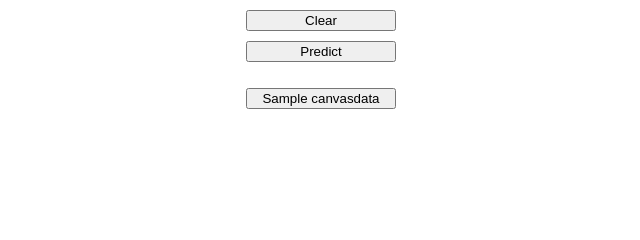
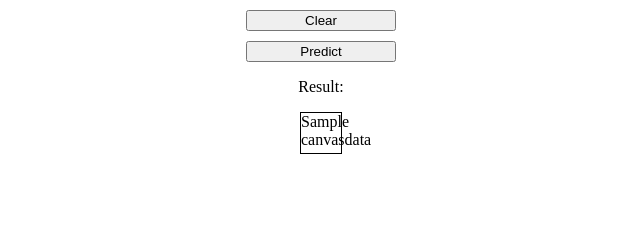
Before and after one commit to GarryNeKasparov/Digit-Recognizer, a Django app: template paintApp/paint/templates/index.html in a window 1280 px wide. Shown: the part 377-617 px from the top of the page, without its empty margins (319-959 px from the left). Run offline with Django 3.2, Linux system fonts and the light colour scheme; the template is opened without the code that fills it: most values are stand-ins (such as "Sample title", 1, 10 or a date in 2020); some libraries are stand-ins or nearby versions.

Commit message:
my commit

```diff
--- a/paintApp/paint/static/css/style.css
+++ b/paintApp/paint/static/css/style.css
@@ -25,3 +25,13 @@
     margin: auto;
     margin-top: 10px;
 }
+
+.result {
+    vertical-align: middle;
+    border: solid 1px black;
+    height: 40px;
+    width: 40px;
+    margin: auto;
+    margin-top: 10px;
+
+}
--- a/paintApp/paint/templates/index.html
+++ b/paintApp/paint/templates/index.html
@@ -2,12 +2,6 @@
 <html>
 <head>
   <script src="https://yastatic.net/jquery/3.3.1/jquery.min.js"></script>
-  <script>
-    function c() {
-      var status = document.getElementById("status");
-      status.innerHTML = "Draw a digit";
-    }
-  </script>
   {% load static %}
   <link rel="stylesheet" href="{% static 'css/style.css' %}">
   <title>
@@ -28,8 +22,8 @@
       <input type="button" id="predict" value="Predict">
       <input type="hidden" name="data" value="">
     </form>
-    <p>
-      <input type="button" id="predict" value="{{ canvasdata }}"></button></p>
+    <p align="center"> Result: </p>
+      <p class="result">{{ canvasdata }}</p>
   </div>
 
 
--- a/paintApp/paint/views.py
+++ b/paintApp/paint/views.py
@@ -23,7 +23,7 @@ def index(request):
         image_data = BytesIO(image_data)
         im = Image.open(image_data)
         #im.show()
-        pred = predict(im)
+        pred = predict(im) #add if picture is NULL
         context = {
             "canvasdata" : pred
         }
@@ -37,7 +37,7 @@ def predict(img):
     transform = transforms.Compose([transforms.ToTensor(),
                                 transforms.Normalize((0.5,), (0.5,)),])
     model = get_model()
-    img = _centering_img(img)
+    #img = center(img)
     img = img.convert('L')
     img = ImageOps.invert(img)
 
@@ -56,3 +56,5 @@ def predict(img):
             m = float(p)
             l = label
     return l
+
+#def center(image):
```
